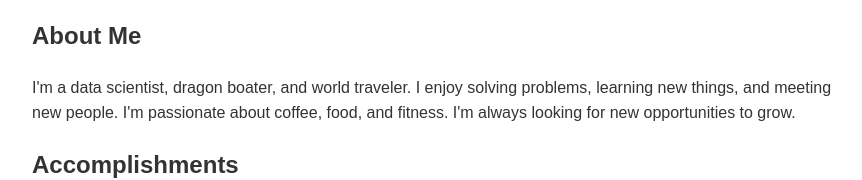
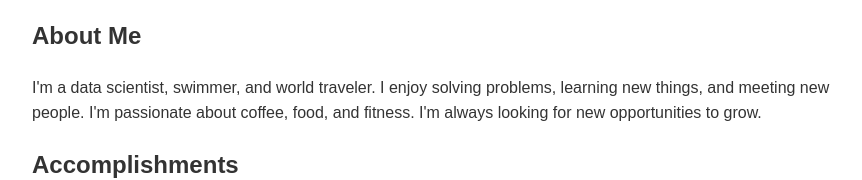
Before and after one commit to apclypsr/apclypsr.github.io, a plain HTML site: page index.html in a window 1280 px wide. Shown: the part 1070-1250 px from the top of the page, without its empty margins (208-1070 px from the left). Drawn offline with Linux system fonts and the light colour scheme.

Commit message:
minor changes

```diff
--- a/index.html
+++ b/index.html
@@ -53,7 +53,7 @@
 
     <section class="about">
         <h2>About Me</h2>
-        <p>I'm a data scientist, dragon boater, and world traveler. I enjoy solving
+        <p>I'm a data scientist, swimmer, and world traveler. I enjoy solving
         problems, learning new things, and meeting new people. I'm passionate about
         coffee, food, and fitness. I'm always looking for new opportunities to grow.
         </ul>
```
